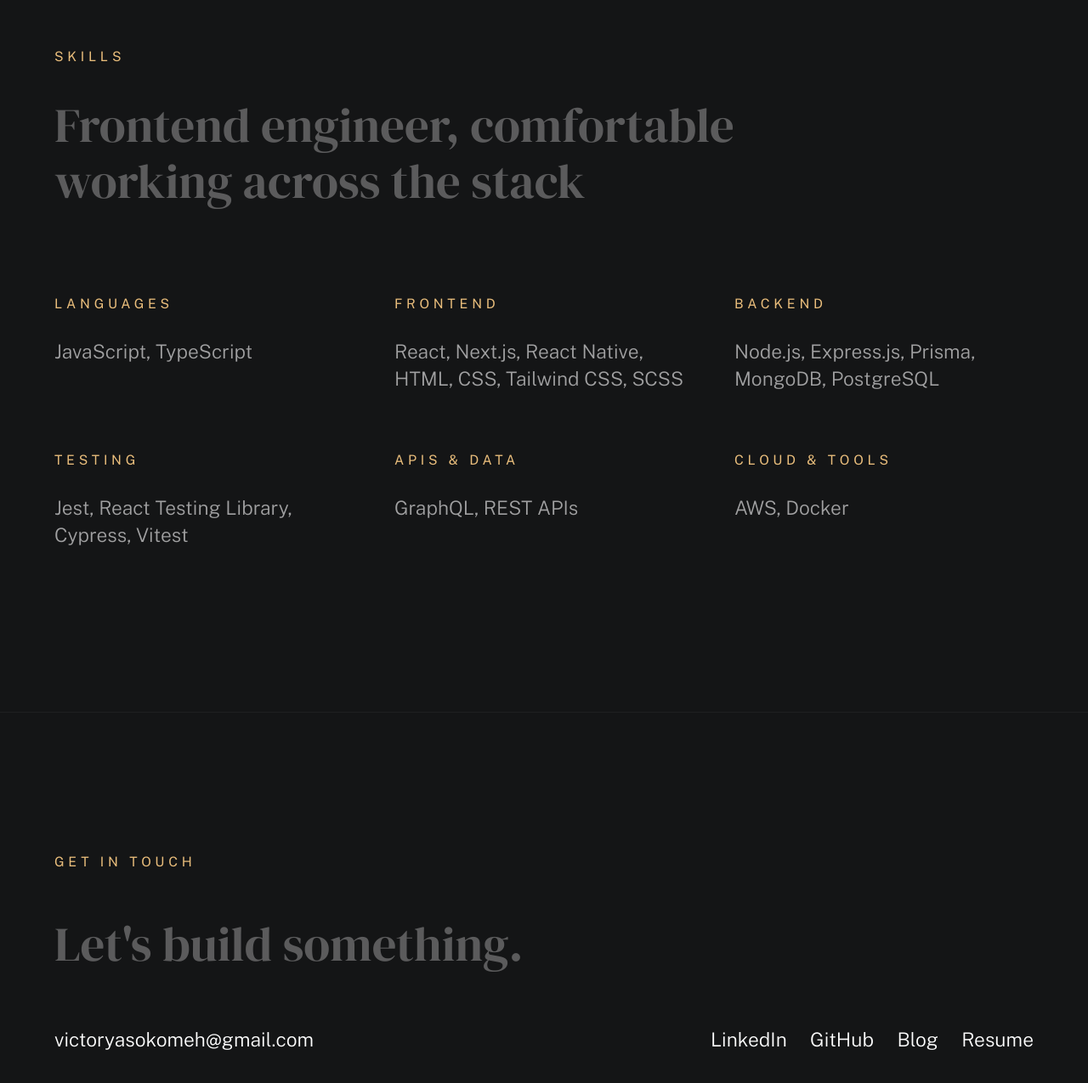
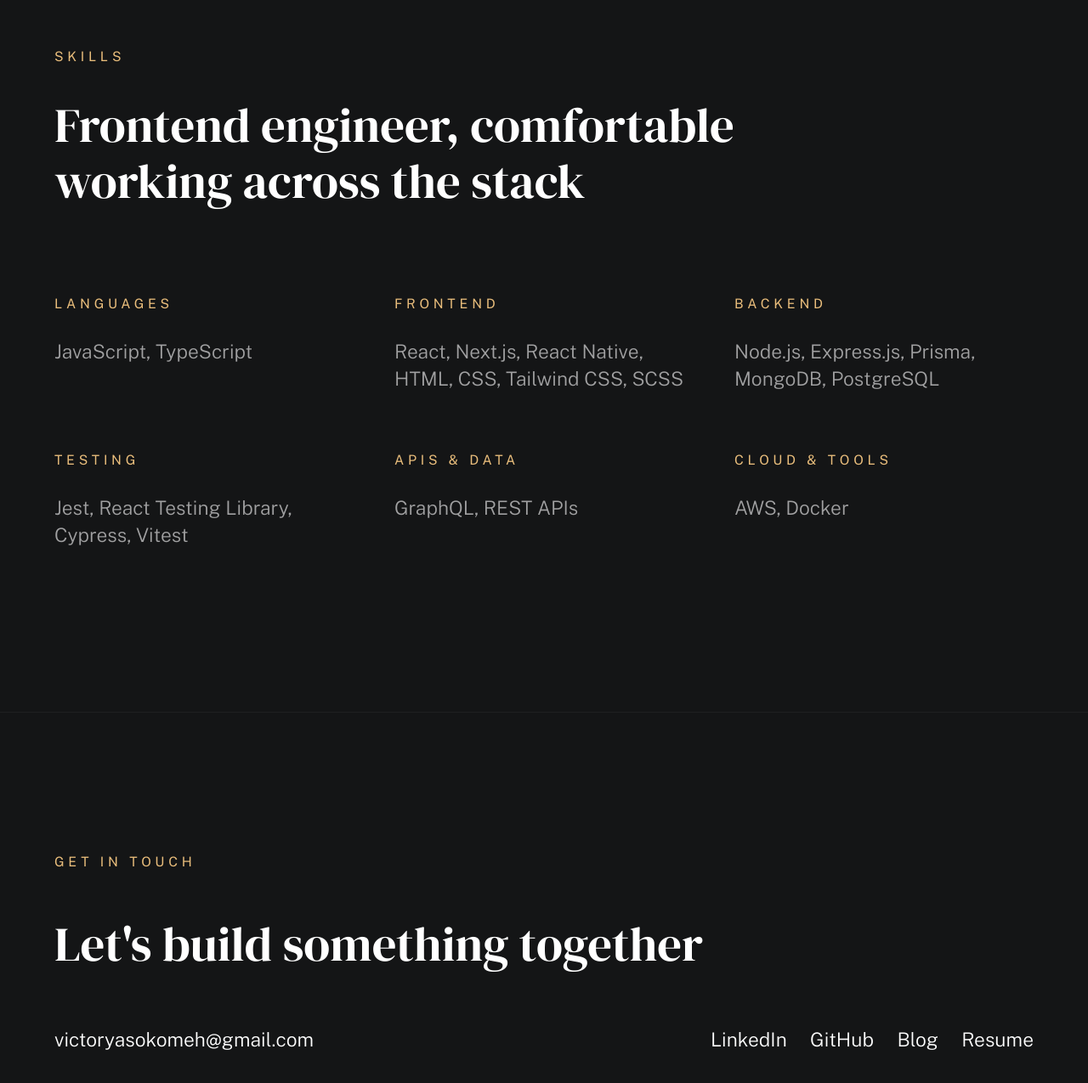
Before and after one commit to victory-a/victory-a.github.io, a Vue app: page / in a window 1280 px wide. Shown: the part 3734-5009 px from the top of the page at 85% size. Built offline with nearby package versions, Linux system fonts and the light colour scheme.

Commit message:
Update styles and content in Contact and Skills components: change text color to white for better visibility and revise lead text in contact content for improved engagement.

```diff
--- a/src/components/Contact.vue
+++ b/src/components/Contact.vue
@@ -42,7 +42,7 @@ const content = contactContent
 .contact-lead {
   max-width: 90rem;
   margin-bottom: var(--vspace-2);
-  color: var(--color-text-light);
+  color: var(--color-white);
 }
 
 .contact-meta {
--- a/src/components/Skills.vue
+++ b/src/components/Skills.vue
@@ -47,7 +47,7 @@ const content = skillsContent
 
 .skills-intro {
   margin: 0 0 var(--vspace-2);
-  color: var(--color-text-light);
+  color: var(--color-white);
 }
 
 .skills-grid {
--- a/src/constants/contact.ts
+++ b/src/constants/contact.ts
@@ -5,7 +5,7 @@ export interface SocialLink {
 
 export const contactContent = {
   pretitle: 'Get in touch',
-  lead: "Let's build something.",
+  lead: "Let's build something together",
   email: 'victoryasokomeh@gmail.com',
   social: [
     {
```
Also changed, not shown: 4 other files (tests, documents, lock files or other folders).
